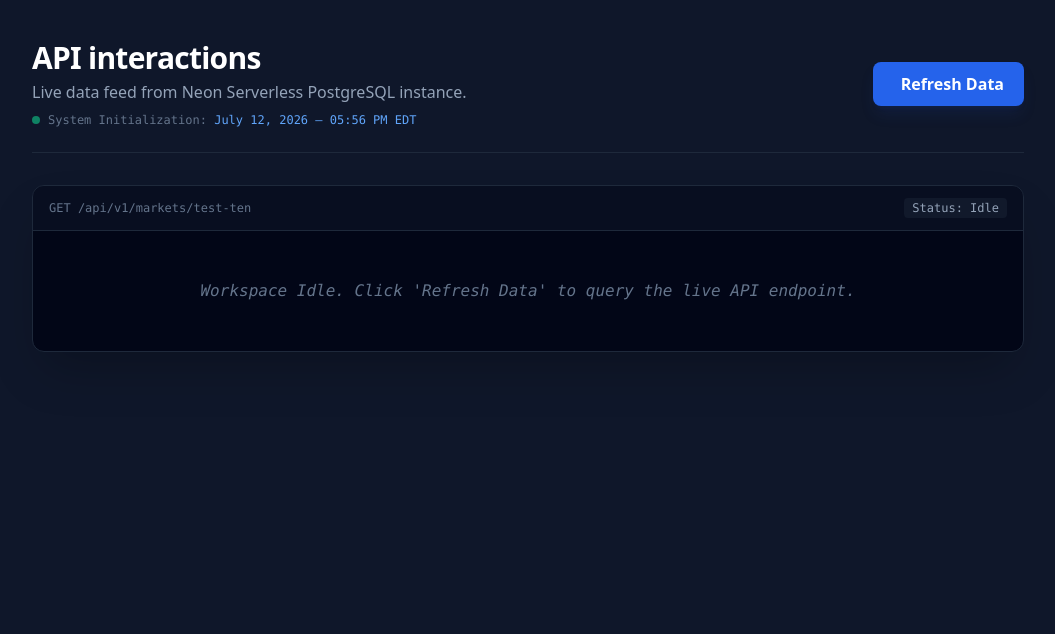
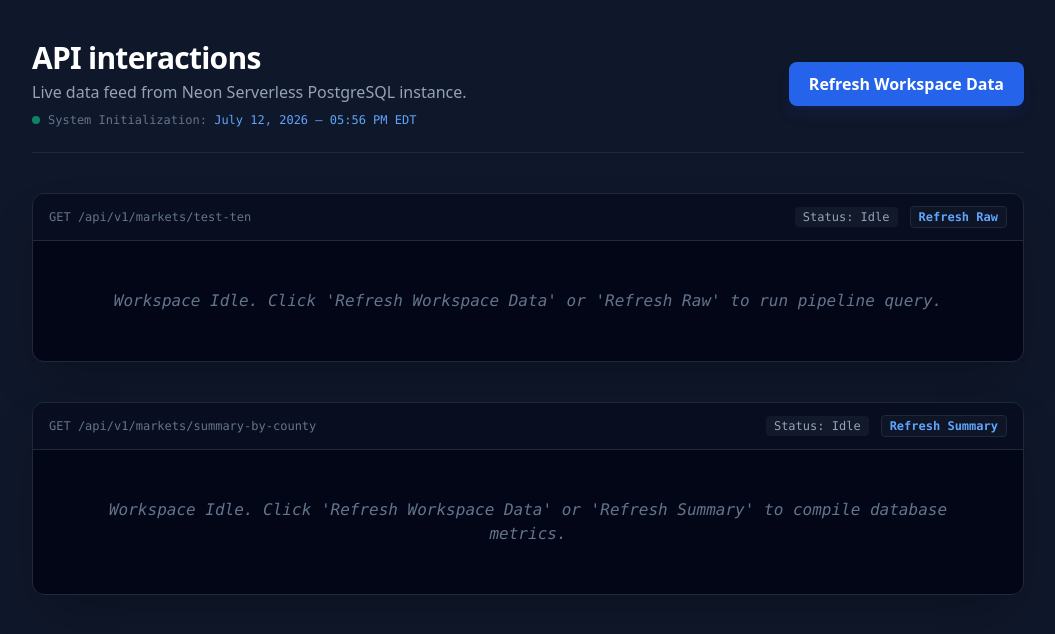
Before and after one commit to DonnieData/analytics-api-interaction, a Flask app: page /layout in a window 1280 px wide. Shown: the top 634 px of the page, without its empty margins (112-1167 px from the left). Run offline with Flask 3, Linux system fonts and the light colour scheme; parts of the project's set-up code (start-up, migrations or seed data) failed here and were passed over; some libraries are stand-ins or nearby versions.

Commit message:
updating layout

```diff
--- a/backend/templates/layout2.html
+++ b/backend/templates/layout2.html
@@ -8,136 +8,146 @@
 </head>
 <body class="bg-slate-900 text-slate-100 min-h-screen font-sans antialiased">
 
-    <div class="max-w-5xl mx-auto px-4 py-10">
-        <header class="flex flex-col sm:flex-row justify-between items-start sm:items-center border-b border-slate-800 pb-6 mb-8 gap-4">
+    <div class="max-w-5xl mx-auto px-4 py-10 space-y-10">
+        <header class="flex flex-col sm:flex-row justify-between items-start sm:items-center border-b border-slate-800 pb-6 gap-4">
             <div>
                 <h1 class="text-3xl font-extrabold tracking-tight text-white">API interactions</h1>
                 <p class="text-slate-400 mt-1">Live data feed from Neon Serverless PostgreSQL instance.</p>
-
                 <div class="mt-2 flex items-center gap-2 text-xs font-mono text-slate-500">
                     <span class="inline-block w-2 h-2 rounded-full bg-emerald-500 animate-pulse"></span>
                     <span>System Initialization: <span class="text-blue-400">{{ current_time }}</span></span>
                 </div>
             </div>
-
-            <button id="refresh-btn" onclick="fetchMarkets()" class="flex items-center gap-2 bg-blue-600 hover:bg-blue-500 text-white font-semibold px-5 py-2.5 rounded-lg shadow-lg shadow-blue-900/20 transition-all duration-200 active:scale-95 disabled:opacity-50">
-                <span id="btn-icon"></span>
-                <span id="btn-text">Refresh Data</span>
+            <button id="refresh-btn" onclick="refreshWorkspaceData()" class="flex items-center gap-2 bg-blue-600 hover:bg-blue-500 text-white font-semibold px-5 py-2.5 rounded-lg shadow-lg shadow-blue-900/20 transition-all duration-200 active:scale-95 disabled:opacity-50">
+                <span id="btn-text">Refresh Workspace Data</span>
             </button>
         </header>
 
-        <main class="bg-slate-950 border border-slate-800 rounded-xl shadow-2xl overflow-hidden">
+        <main data-url="/api/v1/markets/test-ten" id="container-raw" class="bg-slate-950 border border-slate-800 rounded-xl shadow-2xl overflow-hidden dynamic-container">
             <div class="flex items-center justify-between px-4 py-3 bg-slate-900/50 border-b border-slate-800 text-xs text-slate-500 font-mono">
                 <span>GET /api/v1/markets/test-ten</span>
-                <span id="status-badge" class="text-slate-400 bg-slate-500/10 px-2 py-0.5 rounded">Status: Idle</span>
+                <div class="flex items-center gap-3">
+                    <span class="status-badge text-slate-400 bg-slate-500/10 px-2 py-0.5 rounded">Status: Idle</span>
+                    <button onclick="updateTableComponent(document.getElementById('container-raw'))" class="text-blue-400 hover:text-blue-300 font-semibold px-2 py-0.5 border border-slate-800 rounded bg-slate-900/80 transition-all active:scale-95">
+                        Refresh Raw
+                    </button>
+                </div>
             </div>
-
-            <div class="overflow-x-auto overflow-y-auto max-h-[450px] flex-1">
-                <table id="dynamic-table" class="w-full text-left border-collapse text-xs hidden">
-                    <thead id="table-head" class="bg-slate-900 text-slate-400 sticky top-0 font-mono border-b border-slate-800 uppercase tracking-wider whitespace-nowrap">
-                        </thead>
-                    <tbody id="table-body" class="divide-y divide-slate-800/50 text-slate-300">
-                        </tbody>
+            <div class="overflow-x-auto overflow-y-auto max-h-[350px]">
+                <table class="data-table w-full text-left border-collapse text-xs hidden">
+                    <thead class="table-head bg-slate-900 text-slate-400 sticky top-0 font-mono border-b border-slate-800 uppercase tracking-wider whitespace-nowrap"></thead>
+                    <tbody class="table-body divide-y divide-slate-800/50 text-slate-300"></tbody>
                 </table>
-
-                <div id="table-placeholder" class="p-12 text-center text-slate-500 italic font-mono">
-                    Workspace Idle. Click 'Refresh Data' to query the live API endpoint.
+                <div class="table-placeholder p-12 text-center text-slate-500 italic font-mono">
+                    Workspace Idle. Click 'Refresh Workspace Data' or 'Refresh Raw' to run pipeline query.
                 </div>
             </div>
         </main>
+
+        <section data-url="/api/v1/markets/summary-by-county" id="container-summary" class="bg-slate-950 border border-slate-800 rounded-xl shadow-2xl overflow-hidden dynamic-container">
+            <div class="flex items-center justify-between px-4 py-3 bg-slate-900/50 border-b border-slate-800 text-xs text-slate-500 font-mono">
+                <span>GET /api/v1/markets/summary-by-county</span>
+                <div class="flex items-center gap-3">
+                    <span class="status-badge text-slate-400 bg-slate-500/10 px-2 py-0.5 rounded">Status: Idle</span>
+                    <button onclick="updateTableComponent(document.getElementById('container-summary'))" class="text-blue-400 hover:text-blue-300 font-semibold px-2 py-0.5 border border-slate-800 rounded bg-slate-900/80 transition-all active:scale-95">
+                        Refresh Summary
+                    </button>
+                </div>
+            </div>
+            <div class="overflow-x-auto overflow-y-auto max-h-[350px]">
+                <table class="data-table w-full text-left border-collapse text-xs hidden">
+                    <thead class="table-head bg-slate-900 text-slate-400 sticky top-0 font-mono border-b border-slate-800 uppercase tracking-wider whitespace-nowrap"></thead>
+                    <tbody class="table-body divide-y divide-slate-800/50 text-slate-300"></tbody>
+                </table>
+                <div class="table-placeholder p-12 text-center text-slate-500 italic font-mono">
+                    Workspace Idle. Click 'Refresh Workspace Data' or 'Refresh Summary' to compile database metrics.
+                </div>
+            </div>
+        </section>
     </div>
 
     <script>
-        async function fetchMarkets() {
-            const table = document.getElementById('dynamic-table');
-            const tableHead = document.getElementById('table-head');
-            const tableBody = document.getElementById('table-body');
-            const placeholder = document.getElementById('table-placeholder');
-            const btnText = document.getElementById('btn-text');
-            const btn = document.getElementById('refresh-btn');
-            const statusBadge = document.getElementById('status-badge');
+        // High-level abstraction that updates any component matching our markup rules
+        async function updateTableComponent(container) {
+            const url = container.getAttribute('data-url');
+            const badge = container.querySelector('.status-badge');
+            const placeholder = container.querySelector('.table-placeholder');
+            const table = container.querySelector('.data-table');
+            const thead = container.querySelector('.table-head');
+            const tbody = container.querySelector('.table-body');
 
-            // 1. Set Loading UI State
+            // 1. Establish loading display settings
             table.classList.add('hidden');
             placeholder.classList.remove('hidden');
-            placeholder.className = "p-12 text-center text-slate-500 font-mono animate-pulse";
-            placeholder.innerHTML = "// Parsing structural array parameters and schema matrices...";
+            placeholder.className = "table-placeholder p-12 text-center text-slate-500 font-mono animate-pulse";
+            placeholder.innerHTML = `// Running data pipeline stream for target route...`;
 
-            statusBadge.textContent = "Status: Fetching...";
-            statusBadge.className = "text-amber-400 bg-amber-500/10 px-2 py-0.5 rounded";
-            btnText.textContent = "Fetching...";
-            btn.disabled = true;
+            badge.textContent = "Fetching...";
+            badge.className = "status-badge text-amber-400 bg-amber-500/10 px-2 py-0.5 rounded";
 
             try {
-                // 2. Fetch records array from Flask
-                const response = await fetch('/api/v1/markets/test-ten');
-                if (!response.ok) throw new Error(`HTTP Error Status: ${response.status}`);
-
+                const response = await fetch(url);
+                if (!response.ok) throw new Error(`HTTP ${response.status}`);
                 const records = await response.json();
 
-                // Clear previous structures entirely
-                tableHead.innerHTML = '';
-                tableBody.innerHTML = '';
+                thead.innerHTML = '';
+                tbody.innerHTML = '';
 
-                // Handle empty DataFrame edge case smoothly
                 if (!records || records.length === 0) {
-                    placeholder.classList.remove('hidden');
-                    placeholder.className = "p-12 text-center text-amber-400 font-mono";
-                    placeholder.innerHTML = "// Target DataFrame is clean but completely empty.";
+                    placeholder.className = "table-placeholder p-12 text-center text-amber-400 font-mono";
+                    placeholder.innerHTML = "// Target data returned completely empty.";
                     return;
                 }
 
-                // 3. DYNAMICALLY BUILD HEADERS (Extract explicit key attributes)
-                const columns = Object.keys(records[0]);
-                const headerTr = document.createElement('tr');
-
-                columns.forEach(colName => {
+                // 2. Generate schema headers dynamically
+                const cols = Object.keys(records[0]);
+                const trHead = document.createElement('tr');
+                cols.forEach(c => {
                     const th = document.createElement('th');
                     th.className = "p-4 font-bold border-b border-slate-800";
-                    // Replaces underscores with spaces for a professional UI look
-                    th.textContent = colName.replace(/_/g, ' ');
-                    headerTr.appendChild(th);
+                    th.textContent = c.replace(/_/g, ' ');
+                    trHead.appendChild(th);
                 });
-                tableHead.appendChild(headerTr);
+                thead.appendChild(trHead);
 
-                // 4. DYNAMICALLY BUILD ROWS AND CELLS
+                // 3. Populate dynamic cell rows
                 records.forEach(row => {
                     const tr = document.createElement('tr');
                     tr.className = "hover:bg-slate-900/40 transition-colors whitespace-nowrap";
-
-                    columns.forEach(colName => {
+                    cols.forEach(c => {
                         const td = document.createElement('td');
                         td.className = "p-4 border-b border-slate-900 max-w-[300px] truncate";
-
-                        // Handle null/missing data states explicitly
-                        const value = row[colName];
-                        td.textContent = (value !== null && value !== undefined) ? value : '—';
-
+                        td.textContent = (row[c] !== null && row[c] !== undefined) ? row[c] : '—';
                         tr.appendChild(td);
                     });
-                    tableBody.appendChild(tr);
+                    tbody.appendChild(tr);
                 });
 
-                // 5. Swap visibility states from placeholder text to dynamic grid
                 placeholder.classList.add('hidden');
                 table.classList.remove('hidden');
+                badge.textContent = "Status: 200 OK";
+                badge.className = "status-badge text-emerald-400 bg-emerald-500/10 px-2 py-0.5 rounded";
 
-                statusBadge.textContent = "Status: 200 OK";
-                statusBadge.className = "text-emerald-400 bg-emerald-500/10 px-2 py-0.5 rounded";
+            } catch (err) {
+                placeholder.className = "table-placeholder p-12 text-center text-rose-400 font-mono";
+                placeholder.innerHTML = `// Stream failure: ${err.message}`;
+                badge.textContent = "Status: Error";
+                badge.className = "status-badge text-rose-400 bg-rose-500/10 px-2 py-0.5 rounded";
+            }
+        }
 
-            } catch (error) {
-                // 6. Exception Fallback Display
-                table.classList.add('hidden');
-                placeholder.classList.remove('hidden');
-                placeholder.className = "p-12 text-center text-rose-400 font-mono whitespace-pre-wrap";
-                placeholder.innerHTML = `// Execution Failure:\n// ${error.message}\n\nPlease click 'Refresh Data' to re-execute.`;
+        // Parent initialization orchestrator
+        async function refreshWorkspaceData() {
+            const btn = document.getElementById('refresh-btn');
+            btn.disabled = true;
+            btn.innerText = "Processing Engines...";
 
-                statusBadge.textContent = "Status: Error";
-                statusBadge.className = "text-rose-400 bg-rose-500/10 px-2 py-0.5 rounded";
-            } finally {
-                btnText.textContent = "Refresh Data";
-                btn.disabled = false;
-            }
+            // Select all layout wrappers matching class rule and map them to asynchronous promises
+            const containers = document.querySelectorAll('.dynamic-container');
+            await Promise.all(Array.from(containers).map(c => updateTableComponent(c)));
+
+            btn.disabled = false;
+            btn.innerText = "Refresh Workspace Data";
         }
     </script>
 </body>
```
